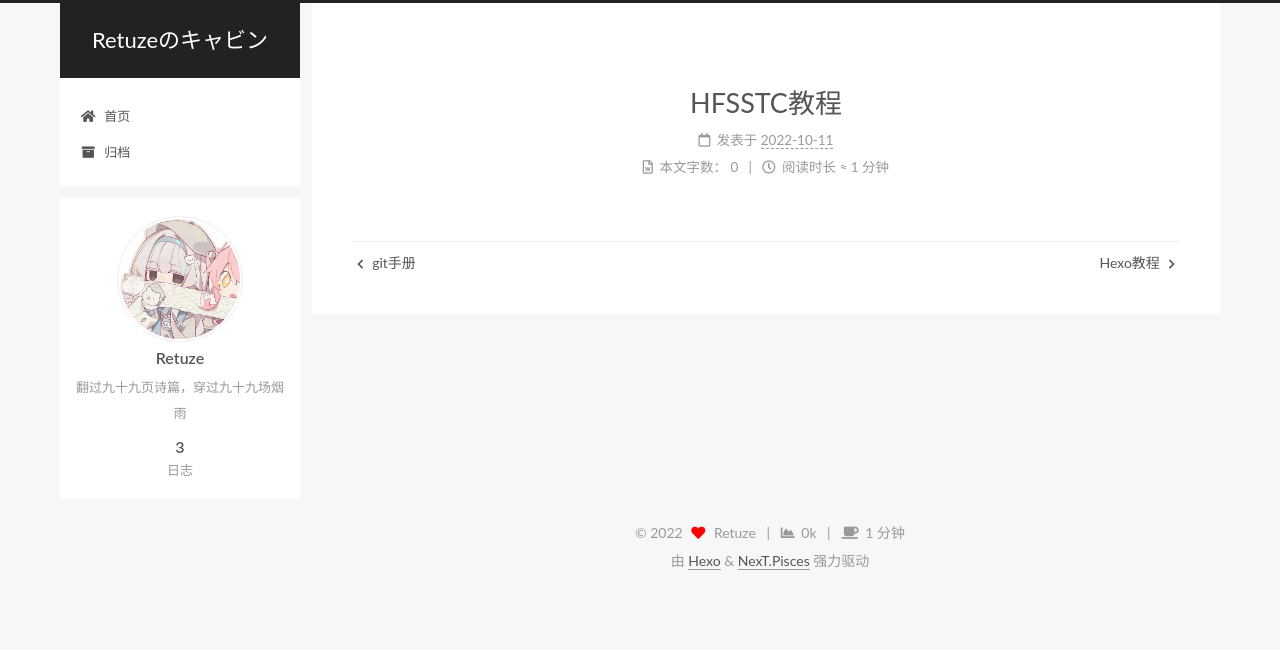
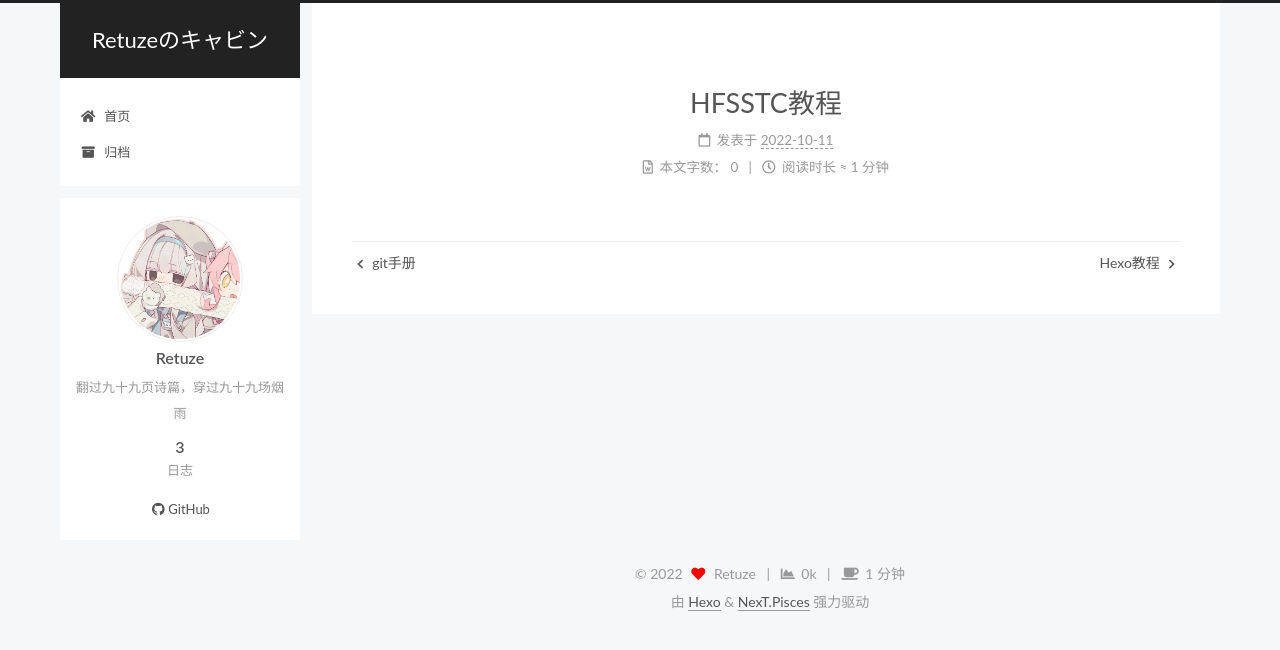
Before and after one commit to Retuze/wend, a plain HTML site: page 2022/10/11/HFSSTC教程/index.html in a window 1280 px wide. Drawn offline with Linux system fonts and the light colour scheme.

Commit message:
Site updated: 2022-10-15 01:04:58

```diff
--- a/2022/10/11/HFSSTC教程/index.html
+++ b/2022/10/11/HFSSTC教程/index.html
@@ -302,6 +302,11 @@
       </div>
   </nav>
 </div>
+  <div class="links-of-author motion-element">
+      <span class="links-of-author-item">
+        <a href="https://github.com/Retuze" title="GitHub → https:&#x2F;&#x2F;github.com&#x2F;Retuze" rel="noopener" target="_blank"><i class="fab fa-github fa-fw"></i>GitHub</a>
+      </span>
+  </div>
 
 
 
--- a/css/main.css
+++ b/css/main.css
@@ -1169,7 +1169,7 @@ pre .javascript .function {
 }
 .links-of-author a::before,
 .links-of-author span.exturl::before {
-  background: #ffa4da;
+  background: #0a82d5;
   border-radius: 50%;
   content: ' ';
   display: inline-block;
```
Also changed, not shown: 2022/10/11/git手册/index.html (+5 -0 lines), 2022/10/14/Hexo教程/index.html (+5 -0 lines), archives/2022/10/index.html (+5 -0 lines), archives/2022/index.html (+5 -0 lines), archives/index.html (+5 -0 lines), index.html (+5 -0 lines).
